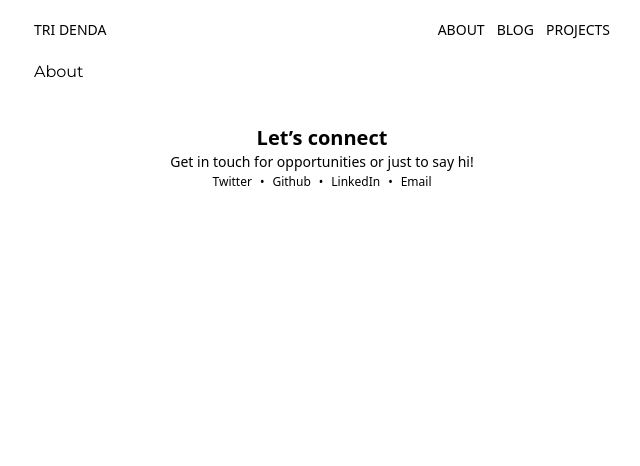
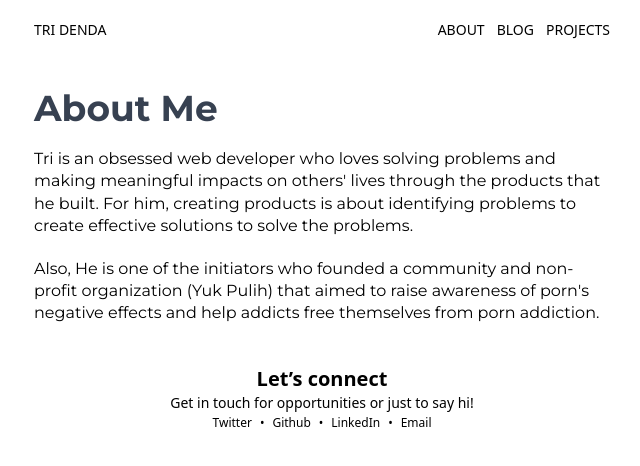
Before and after one commit to Batman297/batman297.github.io, a Next.js app: page /about in a window 1280 px wide. Shown: the top 466 px of the page, without its empty margins (318-958 px from the left). Built offline with nearby package versions, Linux system fonts and the light colour scheme.

Commit message:
feat: add about page

```diff
--- a/data/about.md
+++ b/data/about.md
@@ -1,4 +1,8 @@
-## About me
+---
+title: "About Me"
+subtitle: "An obsessed guy who loves solving problems with science and technologies"
+date: "2023-04-23"
+---
 
 Tri is an obsessed web developer who loves solving problems and making meaningful impacts on others' lives through the products that he built. For him, creating products is about identifying problems to create effective solutions to solve the problems.
 
--- a/src/pages/about.tsx
+++ b/src/pages/about.tsx
@@ -1,5 +1,50 @@
-const About = () => {
-  return <h1>About</h1>;
+import fs from "fs";
+import matter from "gray-matter";
+import Markdown from "markdown-to-jsx";
+import path from "path";
+import { FC } from "react";
+
+// export const getStaticPaths = async () => {
+//   return {
+//     paths: [{ params: { slug: "about" } }],
+//     fallback: false, // can also be true or 'blocking'
+//   };
+// };
+
+export const getStaticProps = async () => {
+  const content = fs.readFileSync(path.join("data", "about.md"), "utf-8");
+  const matterResult = matter(content);
+
+  return {
+    props: {
+      about: {
+        title: matterResult.data.title,
+        subtitle: matterResult.data.subtitle,
+        date: matterResult.data.date,
+        content: matterResult.content,
+      },
+    },
+  };
+};
+
+type AboutProps = {
+  about: {
+    title: string;
+    subtitle: string;
+    date: string;
+    content: string;
+  };
+};
+
+const About: FC<AboutProps> = ({ about }) => {
+  return (
+    <>
+      <h1 className="text-4xl font-bold text-gray-700 mt-12">{about.title}</h1>
+      <article className="prose">
+        <Markdown>{about.content}</Markdown>
+      </article>
+    </>
+  );
 };
 
 export default About;
```
